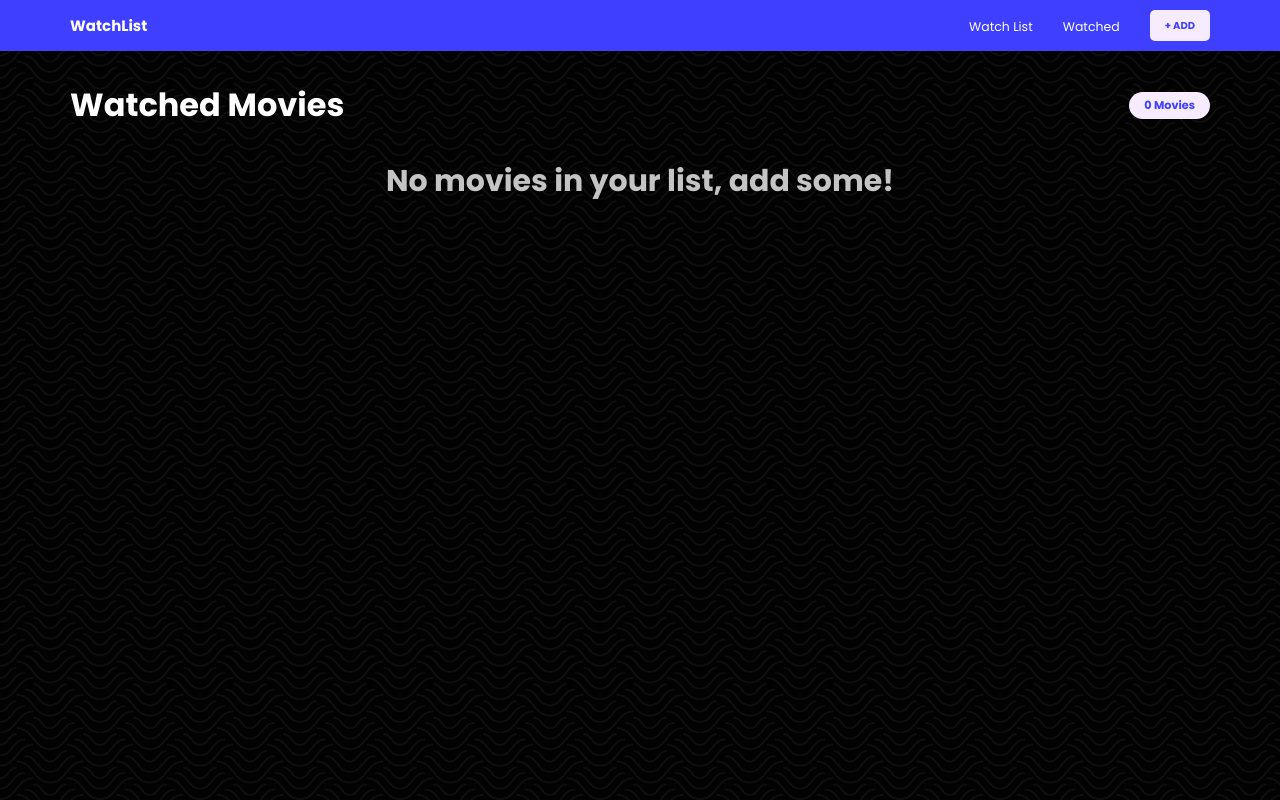
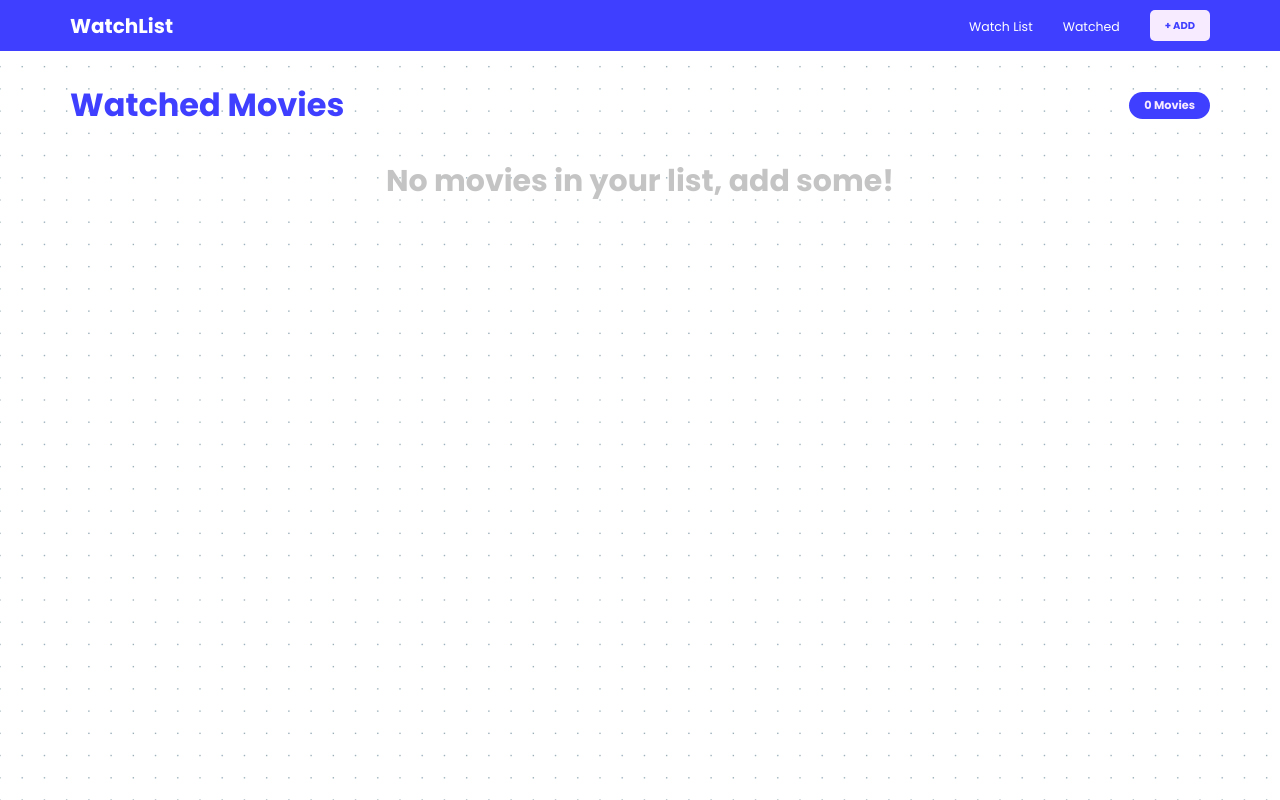
Before and after one commit to manikagnish/movie-watchlist-application, a React (Create React App) app: page /watched in a window 1280 px wide. Built offline with nearby package versions, Linux system fonts and the light colour scheme.

Commit message:
changed styling

```diff
--- a/src/components/Header.js
+++ b/src/components/Header.js
@@ -6,7 +6,9 @@
       <div className="container">
         <div className="inner-content">
           <div className="brand">
-            <Link to="/">WatchList</Link>
+            <Link to="/" className="logo">
+              WatchList
+            </Link>
           </div>
 
           <ul className="nav-links">
--- a/src/index.css
+++ b/src/index.css
@@ -20,8 +20,7 @@
 body {
   font-size: 1.6rem;
   font-family: "Poppins", sans-serif;
-  background: url(./bg3.png);
-  background-color: #111;
+  background-image: url(./bg7.png);
 }
 
 .container {
@@ -64,7 +63,7 @@
 }
 
 .btn:hover {
-  background-color: hsl(257, 25%, 33%);
+  background-color: var(--white);
   opacity: 1;
   cursor: pointer;
 }
@@ -106,13 +105,17 @@
   transition: all 0.3s ease;
 }
 
-header a:hover {
+header li a:hover {
   opacity: 0.7;
 }
 
 header .brand a {
   font-weight: 700;
   font-size: 1.5rem;
+}
+
+.logo {
+  font-size: 2rem !important;
 }
 
 header .nav-links {
@@ -213,23 +216,23 @@
 
 .count-pill {
   display: block;
-  background-color: var(--secondary);
+  background-color: var(--primary);
   padding: 5px 15px;
   font-size: 1.125rem;
   font-weight: 600;
   border-radius: 999px;
-  color: var(--primary);
+  color: var(--secondary);
 }
 
 .movie-page .heading {
-  color: var(--white);
+  color: var(--primary);
   margin: 0;
 }
 
 .movie-grid {
   display: grid;
   grid-template-columns: repeat(3, 1fr);
-  grid-gap: 30px;
+  gap: 1em;
 }
 
 @media (min-width: 992px) {
@@ -245,11 +248,13 @@
   position: relative;
   border: 0;
   display: block;
-  box-shadow: 0 10px 20px rgba(247, 235, 255, 0.1);
+  box-shadow: 0 4px 4px rgba(0, 0, 0, 0.25);
 }
 
 .movie-card img {
   width: 100%;
+  height: 100%;
+  object-fit: cover;
   display: block;
 }
 
@@ -264,7 +269,8 @@
 }
 
 .movie-card:hover .overlay {
-  border: 3px solid var(--secondary);
+  background: rgba(0, 0, 0, 0.25);
+  /* border: 3px solid var(--secondary); */
 }
 
 .movie-card .inner-card-controls {
@@ -296,7 +302,7 @@
 }
 
 .ctrl-btn:hover {
-  color: var(--secondary);
+  color: var(--primary);
   cursor: pointer;
 }
 
```
Also changed, not shown: src/bg3.png (deleted), src/bg7.png (added).
